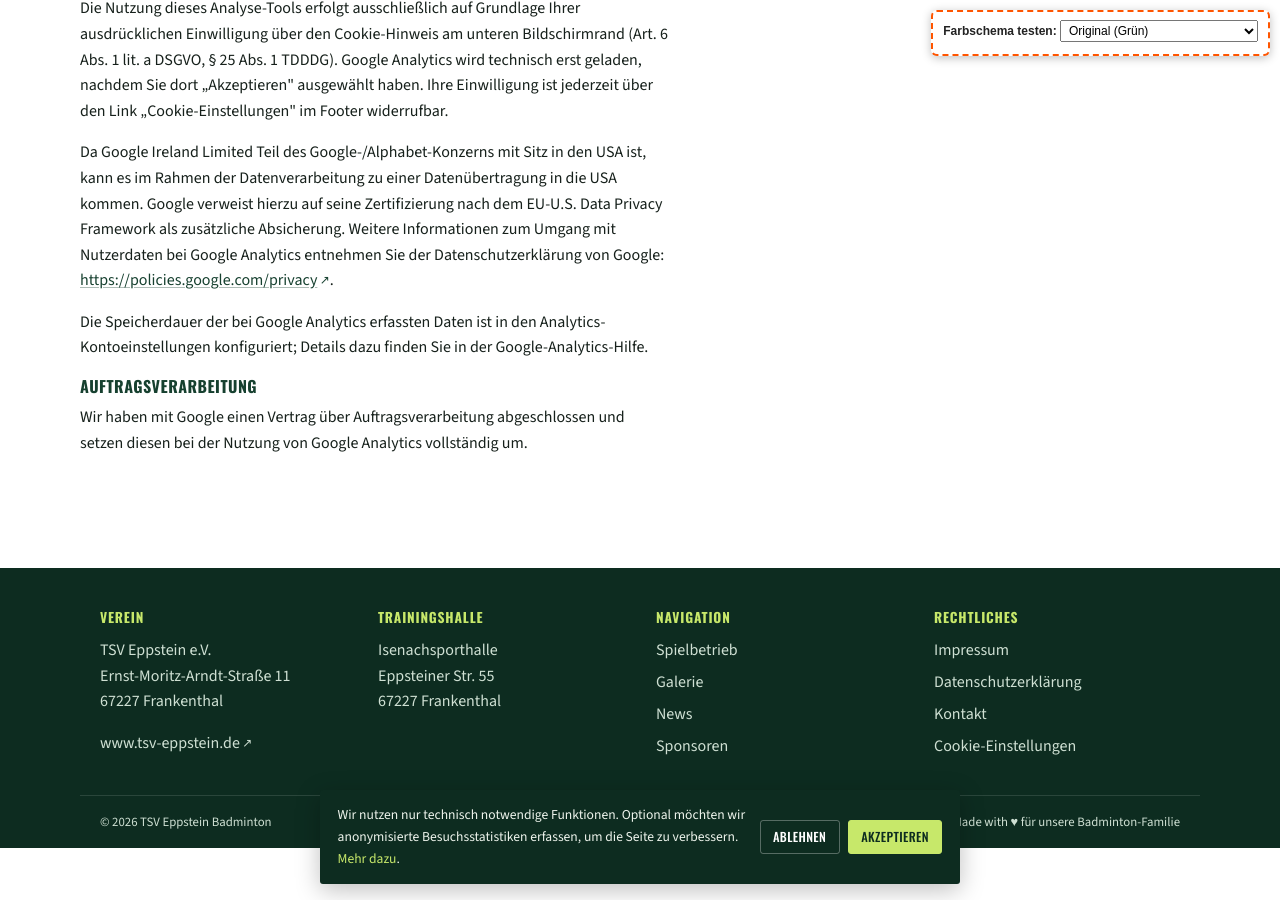
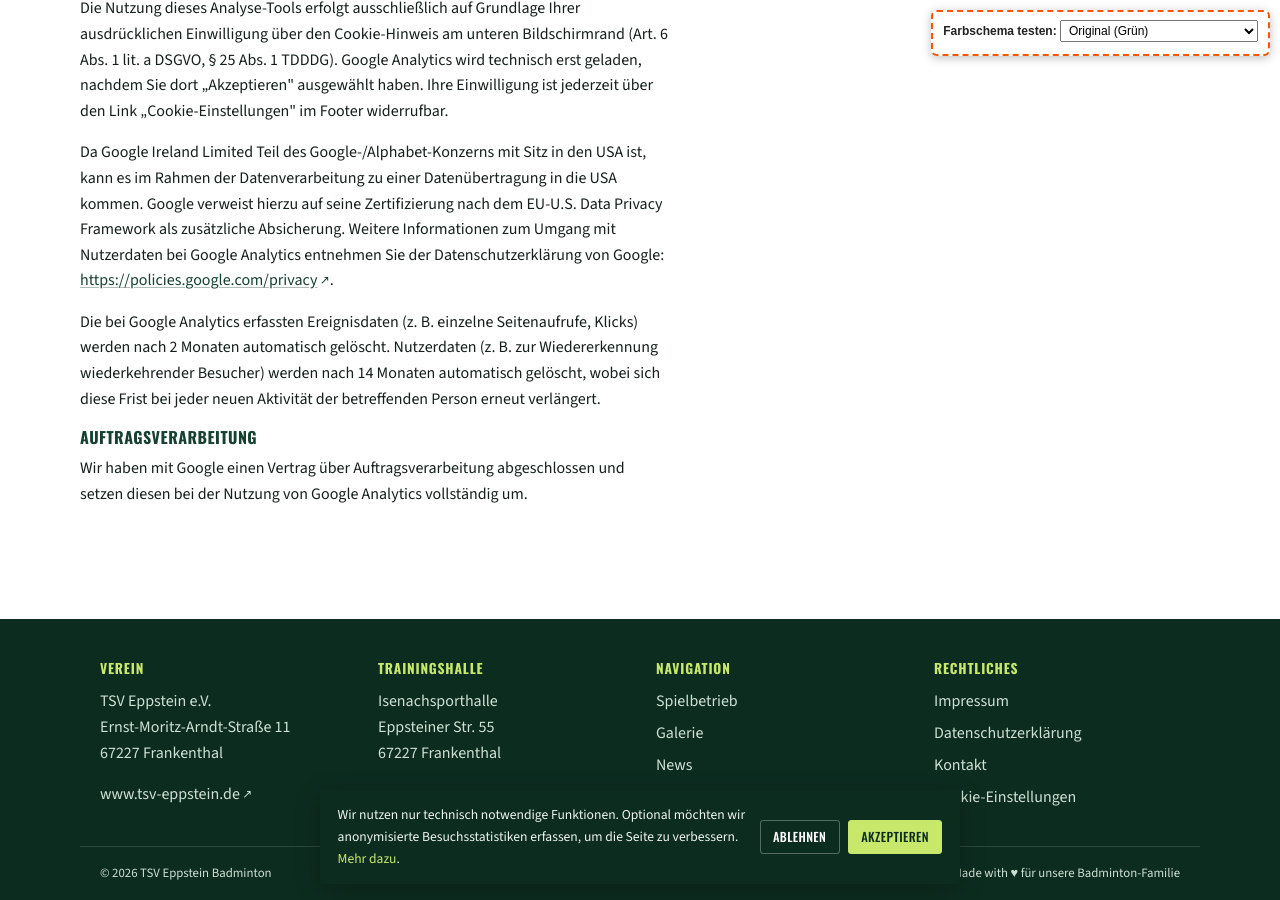
Before and after one commit to Forderverein-Badminton-in-Eppstein-e-V/website, a Jekyll site: the page built from datenschutz.html, in a window 1280 px wide and 900 px high, scrolled down 10259 px. Built offline with Jekyll 4.4.1, drawn with Linux system fonts in a browser that asks for light colours.

Commit message:
Update Google Analytics data retention information in Datenschutz

```diff
--- a/datenschutz.html
+++ b/datenschutz.html
@@ -512,9 +512,11 @@ sitemap: false
         rel="noopener">https://policies.google.com/privacy</a>.
     </p>
     <p>
-      Die Speicherdauer der bei Google Analytics erfassten Daten ist in den
-      Analytics-Kontoeinstellungen konfiguriert; Details dazu finden Sie in der
-      Google-Analytics-Hilfe.
+      Die bei Google Analytics erfassten Ereignisdaten (z.&nbsp;B. einzelne Seitenaufrufe,
+      Klicks) werden nach 2 Monaten automatisch gelöscht. Nutzerdaten (z.&nbsp;B. zur
+      Wiedererkennung wiederkehrender Besucher) werden nach 14 Monaten automatisch gelöscht,
+      wobei sich diese Frist bei jeder neuen Aktivität der betreffenden Person erneut
+      verlängert.
     </p>
 
     <h4>Auftragsverarbeitung</h4>
```
